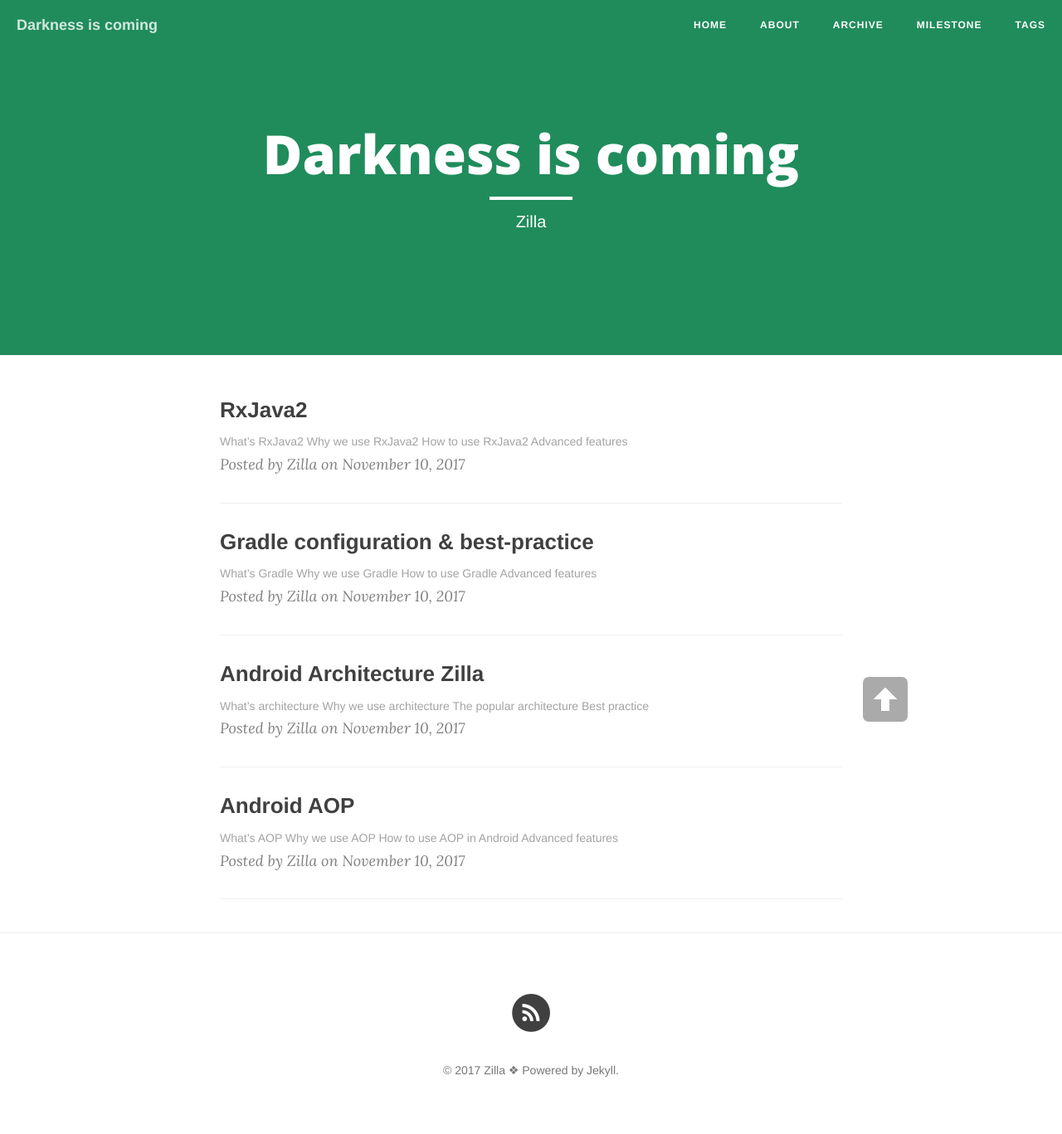
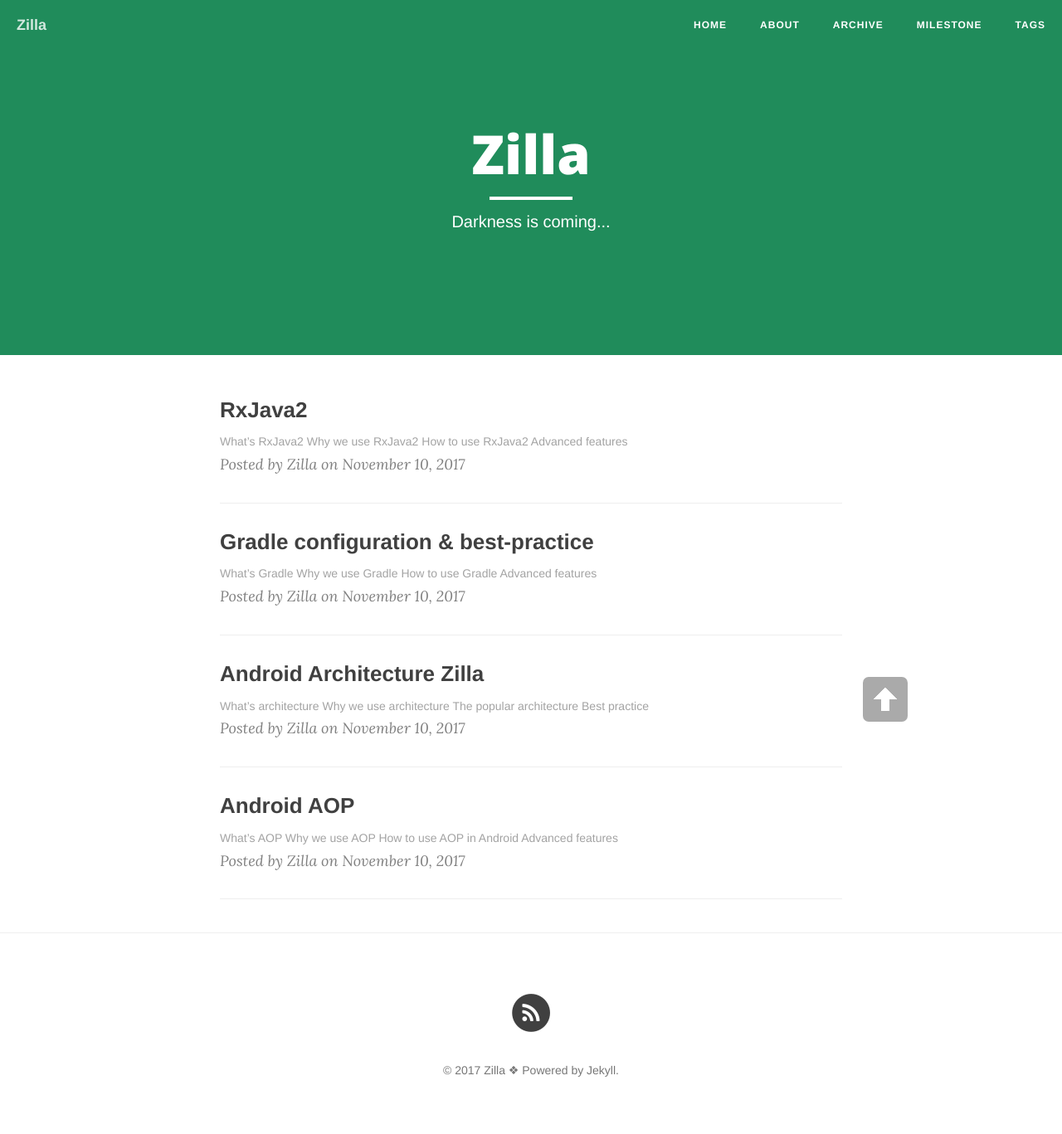
Before and after one commit to zillachan/zillachan.github.io, a Jekyll site: the page built from index.html, in a window 1280 px wide. Shown: the whole page at 83% size. Built offline with Jekyll 4.4.1, drawn with Linux system fonts in a browser that asks for light colours; nearby versions of some CDN libraries; the list of posts is cut into pages by our own code.

Commit message:
update some configuration

```diff
--- a/_config.yml
+++ b/_config.yml
@@ -1,16 +1,16 @@
 # Site settings
-title: Darkness is coming
+title: Zilla
 header-img: "img/green.jpg"
-tagline: "cn"
-description: "Zilla|Darkness is coming"
+tagline: "en"
+description: "Zilla|Darkness is coming..."
 baseurl: ""
 url: "http://tec.zilla.pub"
 
 # About/contact
 owner:
-  name: " Zilla"
+  name: "Zilla"
   email: zillachan@gmail.com
-  bio: "Darkness is coming"
+  bio: "Darkness is coming..."
 
 # Data
 gavatar: http://dreamofbook.qiniudn.com/Az..png
--- a/index.html
+++ b/index.html
@@ -1,6 +1,6 @@
 ---
 layout: page
-description: "Zilla"
+description: "Darkness is coming..."
 ---
 
 {% for post in paginator.posts %}
```
